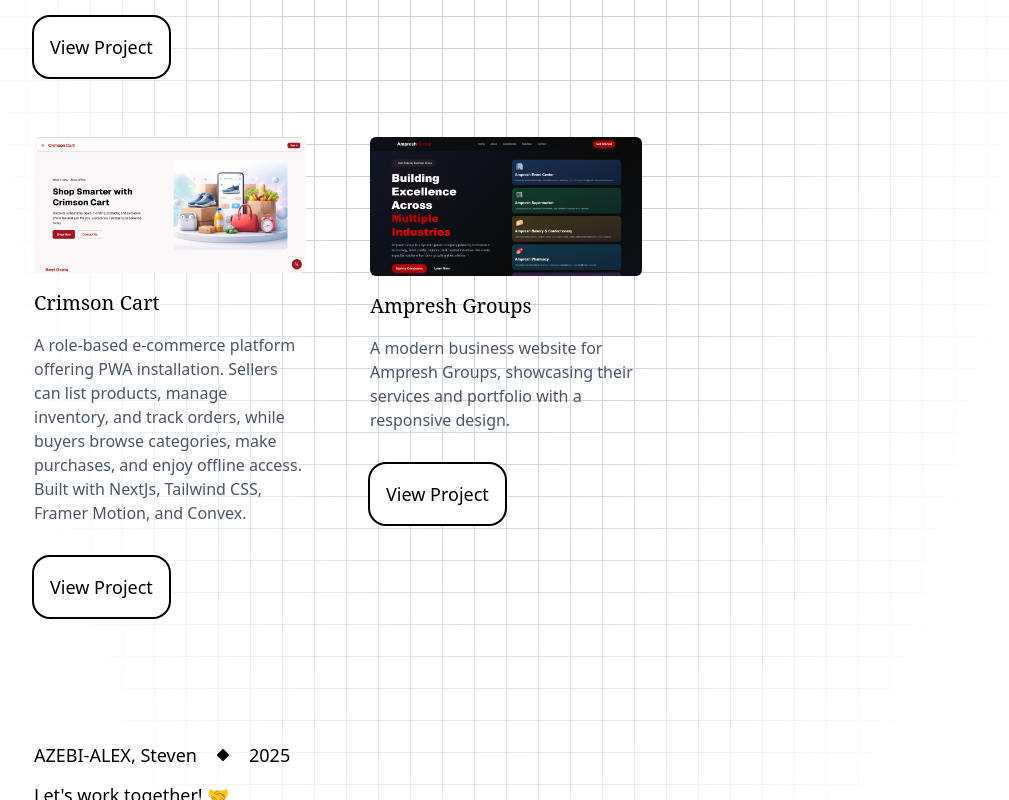
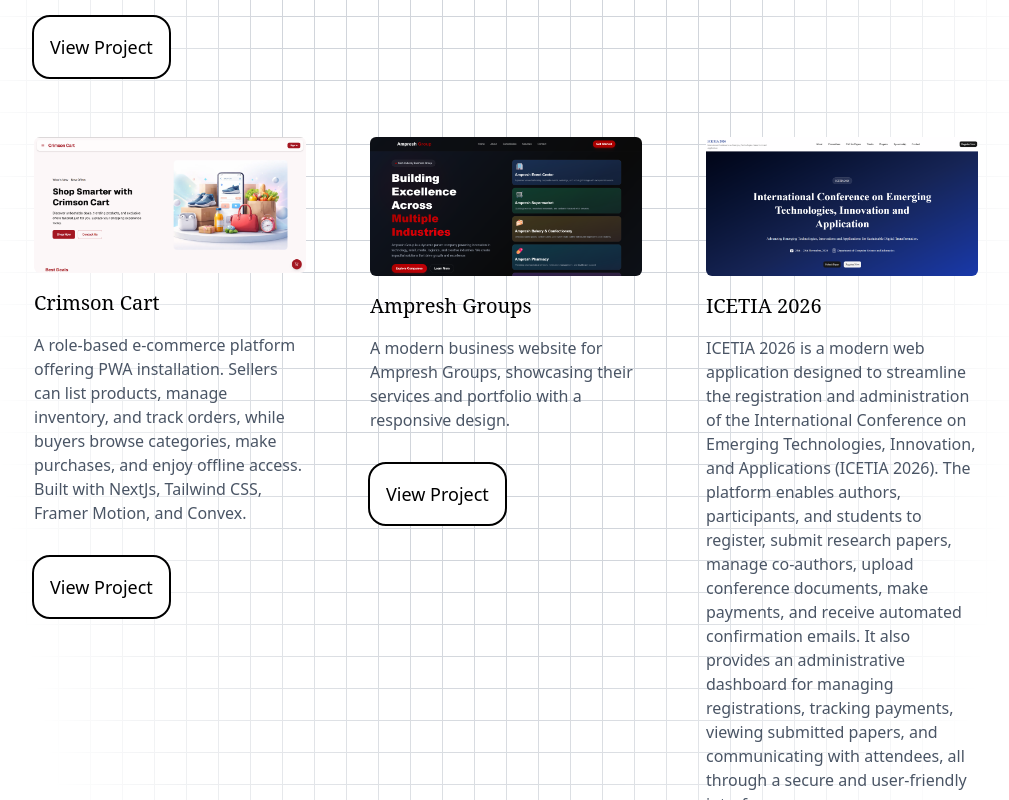
Before and after one commit to Tipo45/tipotek, a React (Vite) app: page / in a window 1280 px wide. Shown: the part 1840-2640 px from the top of the page, without its empty margins (134-1143 px from the left). Built offline with nearby package versions, Linux system fonts and the light colour scheme.

Commit message:
ICETIA update

```diff
--- a/src/Welcomedisplay/About.jsx
+++ b/src/Welcomedisplay/About.jsx
@@ -131,7 +131,7 @@
                   </h4>
 
                   <p className="text-sm text-gray-600">
-                    HTML/CSS, JavaScript, React
+                    HTML/CSS, JavaScript, React.js, Next.js, Pocketbase, Convex
                   </p>
                 </div>
 
--- a/src/Welcomedisplay/Portfolio.jsx
+++ b/src/Welcomedisplay/Portfolio.jsx
@@ -7,6 +7,7 @@
 import ResumeBuilderimg from "../assets/Images/Screenshot 2026-01-27 200416.png";
 import CrimsonCartimg from "../assets/Images/Screenshot 2026-05-16 203020.png"
 import AmpreshGroupsimg from "../assets/Images/Screenshot 2026-05-28 190207.png";
+import ICETIAimg from "../assets/Images/Screenshot 2026-07-12 203248.png"
 
 const Portfolio = () => {
 
@@ -58,7 +59,7 @@
       image: CrimsonCartimg,
       description:
         "A role-based e-commerce platform offering PWA installation. Sellers can list products, manage inventory, and track orders, while buyers browse categories, make purchases, and enjoy offline access. Built with NextJs, Tailwind CSS, Framer Motion, and Convex.",
-      link: "https://crimson-cart-psi.vercel.app",
+      link: "https://crimson-cart-umber.vercel.app",
     },
     {
       title: "Ampresh Groups",
@@ -66,6 +67,13 @@
       description:
         "A modern business website for Ampresh Groups, showcasing their services and portfolio with a responsive design.",
       link: "https://ampresh-groups.vercel.app",
+    },
+    {
+      title: "ICETIA 2026",
+      image: ICETIAimg,
+      description:
+        "ICETIA 2026 is a modern web application designed to streamline the registration and administration of the International Conference on Emerging Technologies, Innovation, and Applications (ICETIA 2026). The platform enables authors, participants, and students to register, submit research papers, manage co-authors, upload conference documents, make payments, and receive automated confirmation emails. It also provides an administrative dashboard for managing registrations, tracking payments, viewing submitted papers, and communicating with attendees, all through a secure and user-friendly interface.",
+      link: "https://icetia.vercel.app",
     }
   ];
 
--- a/src/Welcomedisplay/Tipo.jsx
+++ b/src/Welcomedisplay/Tipo.jsx
@@ -26,7 +26,7 @@
               data-aos-delay="1700"
             >
               A Nigerian-based Web Developer passionate about developing
-              functional, intuitive websites for seamless user experiences.
+              functional, intuitive web applications for seamless user experiences.
             </h1>
           </div>
           <div className="grid grid-cols-1 tablet:grid-cols-2 space-y-4 space-x-6 mt-5">
```
Also changed, not shown: src/assets/Images/Screenshot 2026-07-12 203248.png (added).
